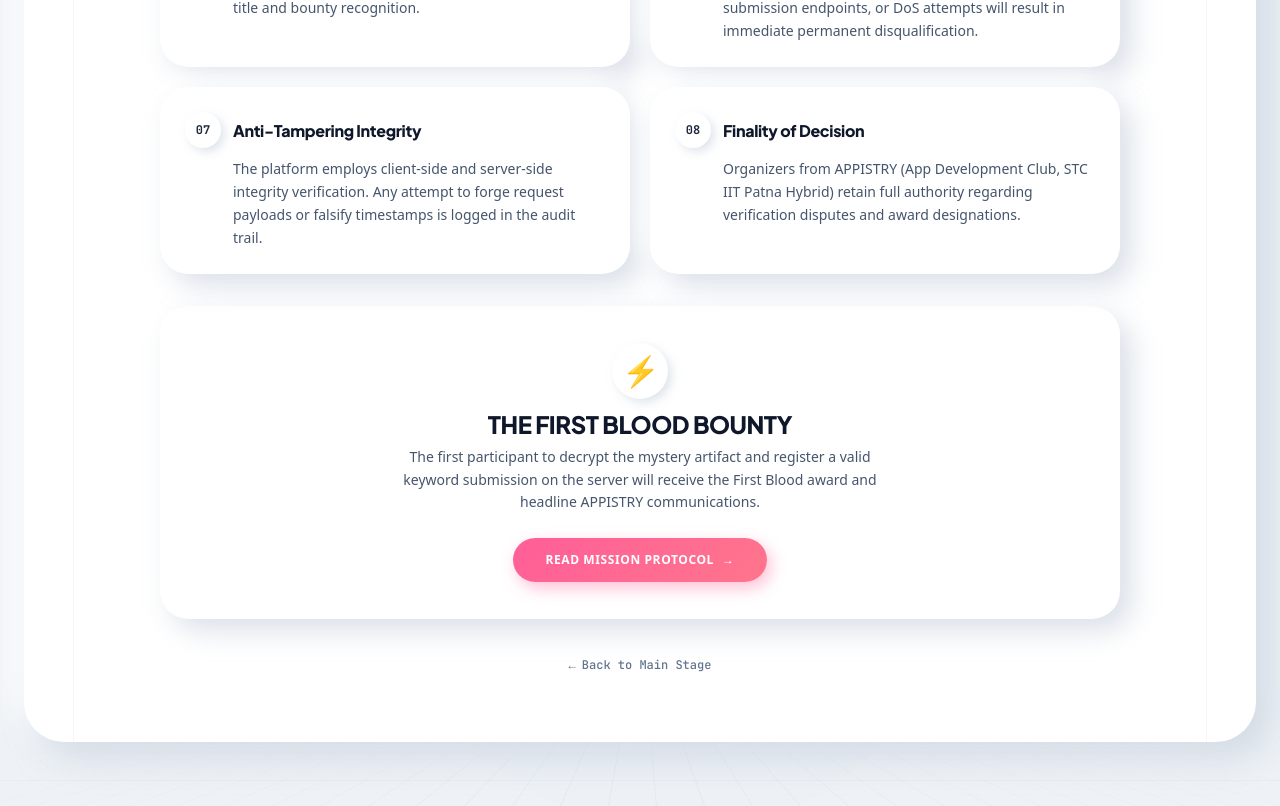
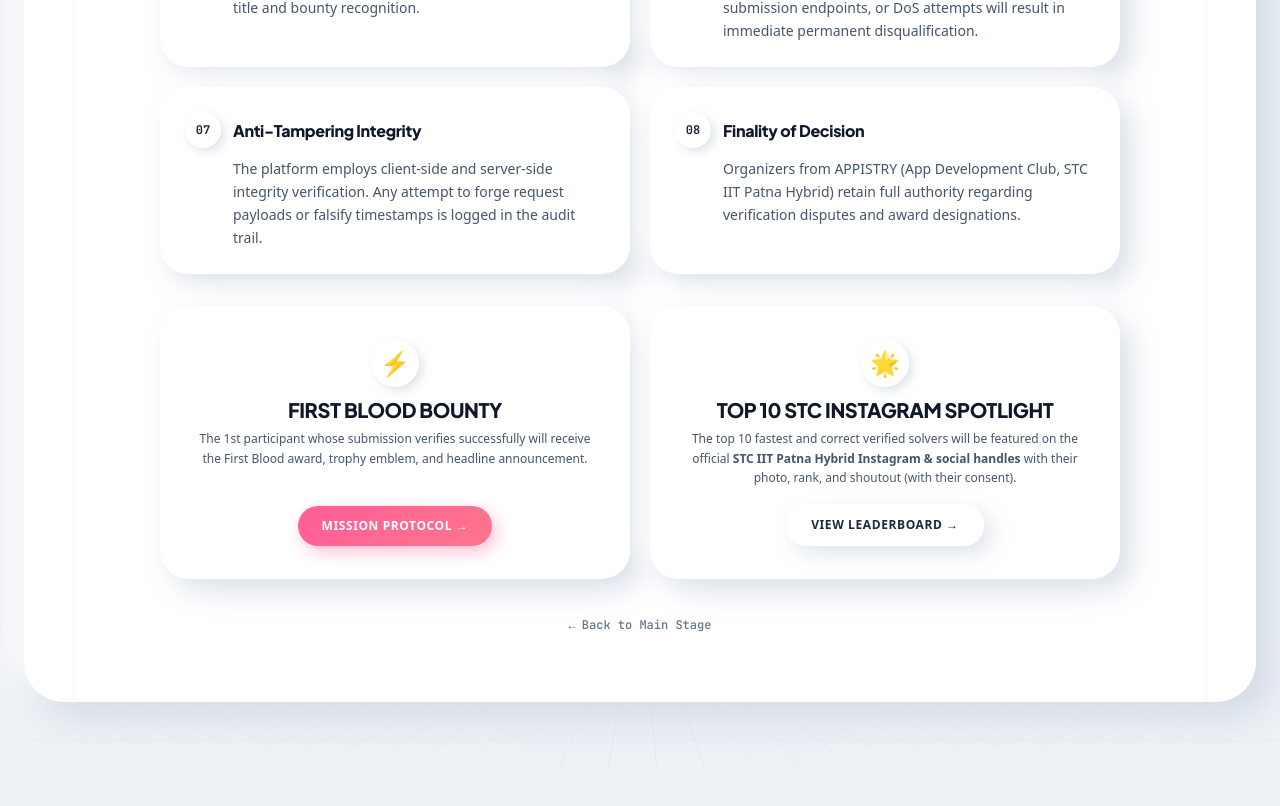
Before and after one commit to ravi-c029/appistry-the-hidden-key, a Next.js app: page /rules in a window 1280 px wide. Shown: the part 1427-2233 px from the top of the page. After the commit the page ends 2193 px from the top, so only its background shows below. Built offline with nearby package versions, Linux system fonts and the light colour scheme.

Commit message:
docs: resolve mermaid sequence syntax, update event timeline 3-8 Nov, remove prior registration, and add Top 10 STC Instagram spotlight

```diff
--- a/prisma/seed.ts
+++ b/prisma/seed.ts
@@ -107,7 +107,7 @@ From where it all begins to where dreams reach their peak. 🔥`,
     repositoryUrl: 'https://github.com/ravi-c029/appistry-the-hidden-key',
     submissionsOpen: 'true',
     leaderboardPublic: 'true',
-    prizeInfo: 'First Place: First Blood Trophy + Certificate of Excellence\nAll Valid Submissions: Official APPISTRY Digital Certificate',
+    prizeInfo: 'First Place: First Blood Trophy + Certificate of Excellence + STC Instagram Headline\nTop 10: Official STC Instagram Spotlight (Name, Rank & Photo with consent) + Certificate of Excellence\nAll Valid Submissions: Official APPISTRY Digital Certificate',
   }
 
   for (const [key, value] of Object.entries(configs)) {
--- a/src/app/rules/page.tsx
+++ b/src/app/rules/page.tsx
@@ -139,24 +139,53 @@ export default function RulesPage() {
               ))}
             </div>
 
+            {/* Bounties & Top 10 Spotlight Banners */}
+            <div className="grid grid-cols-1 md:grid-cols-2 gap-5 mb-8">
               {/* First Blood Bounty Banner */}
-            <div className="neu-card rounded-[28px] p-7 sm:p-9 text-center mb-8">
-              <div className="w-14 h-14 rounded-2xl neu-icon-btn mx-auto flex items-center justify-center text-3xl mb-3 text-[#ff5e98]">
+              <div className="neu-card rounded-[28px] p-6 sm:p-8 text-center flex flex-col justify-between">
+                <div>
+                  <div className="w-12 h-12 rounded-2xl neu-icon-btn mx-auto flex items-center justify-center text-2xl mb-3 text-[#ff5e98]">
                     ⚡
                   </div>
-              <h3 className="text-xl sm:text-2xl font-black text-slate-900 tracking-tight uppercase mb-2">
-                The First Blood Bounty
+                  <h3 className="text-lg sm:text-xl font-black text-slate-900 tracking-tight uppercase mb-2">
+                    First Blood Bounty
                   </h3>
-              <p className="text-xs sm:text-sm text-slate-600 max-w-lg mx-auto mb-6 font-medium leading-relaxed">
-                The first participant to decrypt the mystery artifact and register a valid keyword submission on the server will receive the First Blood award and headline APPISTRY communications.
+                  <p className="text-xs text-slate-600 font-medium leading-relaxed mb-4">
+                    The 1st participant whose submission verifies successfully will receive the First Blood award, trophy emblem, and headline announcement.
                   </p>
+                </div>
+                <div>
                   <Link
                     href="/mission"
-                className="neu-btn-gradient-pink inline-flex items-center gap-2 text-white text-xs uppercase tracking-wider font-bold px-8 py-3.5 rounded-full hover:scale-105 active:scale-95 transition-all shadow-md"
+                    className="neu-btn-gradient-pink inline-flex items-center gap-2 text-white text-xs uppercase tracking-wider font-bold px-6 py-3 rounded-full hover:scale-105 active:scale-95 transition-all shadow-md"
                   >
-                <span>Read Mission Protocol</span>
-                <span>→</span>
+                    <span>Mission Protocol →</span>
                   </Link>
+                </div>
+              </div>
+
+              {/* Top 10 Instagram Spotlight Banner */}
+              <div className="neu-card rounded-[28px] p-6 sm:p-8 text-center flex flex-col justify-between">
+                <div>
+                  <div className="w-12 h-12 rounded-2xl neu-icon-btn mx-auto flex items-center justify-center text-2xl mb-3 text-[#0072ff]">
+                    🌟
+                  </div>
+                  <h3 className="text-lg sm:text-xl font-black text-slate-900 tracking-tight uppercase mb-2">
+                    Top 10 STC Instagram Spotlight
+                  </h3>
+                  <p className="text-xs text-slate-600 font-medium leading-relaxed mb-4">
+                    The top 10 fastest and correct verified solvers will be featured on the official <strong>STC IIT Patna Hybrid Instagram & social handles</strong> with their photo, rank, and shoutout (with their consent).
+                  </p>
+                </div>
+                <div>
+                  <Link
+                    href="/leaderboard"
+                    className="neu-card-sm inline-flex items-center gap-2 text-slate-800 text-xs uppercase tracking-wider font-bold px-6 py-3 rounded-full hover:text-[#ff5e98] transition-all cursor-pointer"
+                  >
+                    <span>View Leaderboard →</span>
+                  </Link>
+                </div>
+              </div>
             </div>
 
             {/* Back to Home Link */}
--- a/src/lib/utils/event-config.ts
+++ b/src/lib/utils/event-config.ts
@@ -9,7 +9,7 @@ const DEFAULT_CONFIG: Record<string, string> = {
   repositoryUrl: 'https://github.com/ravi-c029/appistry-the-hidden-key',
   submissionsOpen: 'true',
   leaderboardPublic: 'true',
-  prizeInfo: 'First place: Certificate of Excellence + Recognition by APPISTRY Club\nAll valid submissions: Digital certificate',
+  prizeInfo: 'First Place: First Blood Trophy + Certificate of Excellence + STC Instagram Headline\nTop 10: Official STC Instagram Spotlight (Name, Rank & Photo with consent) + Certificate of Excellence\nAll Valid Submissions: Official APPISTRY Digital Certificate',
   rules: JSON.stringify([
     'Participation is strictly limited to eligible IIT Patna students.',
     'Individual participation only — no teams.',
```
Also changed, not shown: 2 other files (tests, documents, lock files or other folders). Lines whose indentation alone changed are shown as unchanged.
